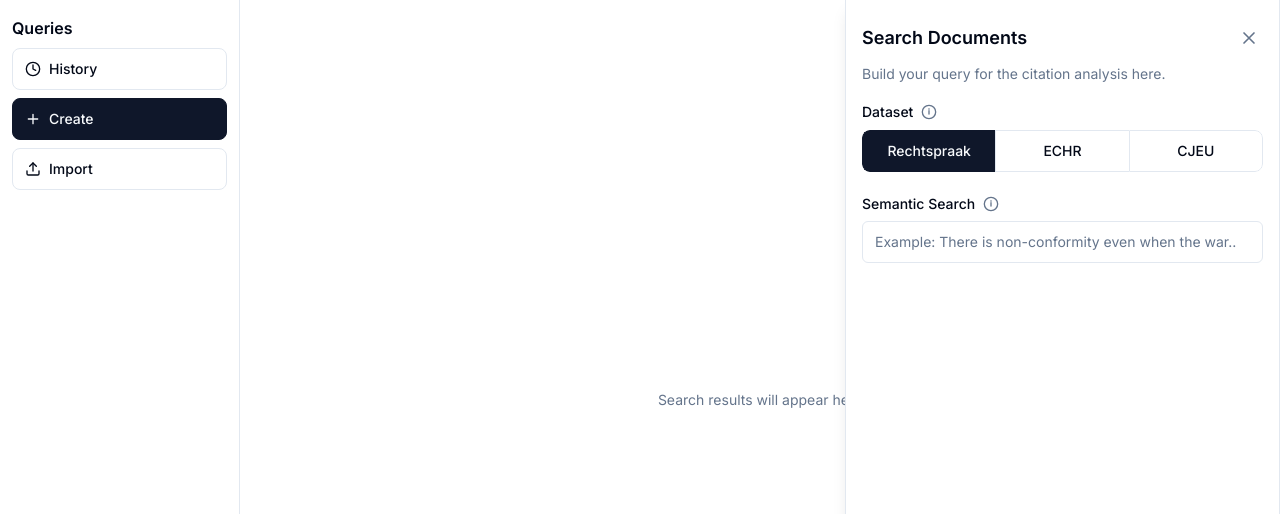
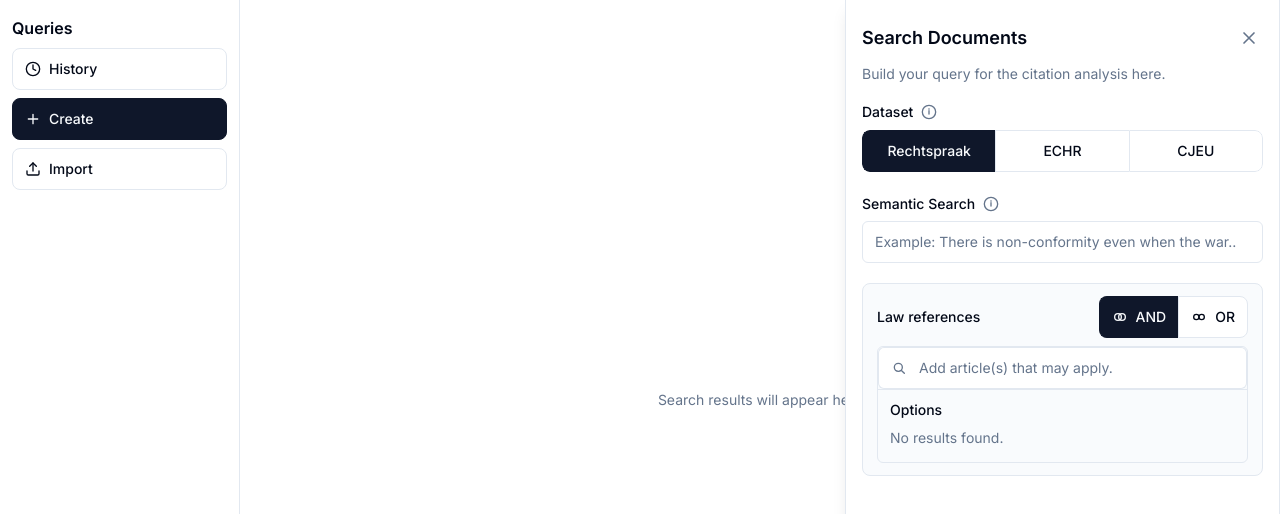
Before and after one commit to tessagerritse/biss-search, a Vue app: page / in a window 1280 px wide. Shown: the top 514 px of the page. Built offline with nearby package versions, Linux system fonts and the light colour scheme.

Commit message:
chore: add Law references section with AND/OR toggle and extract component

```diff
--- a/src/assets/IconClass.vue
+++ b/src/assets/IconClass.vue
@@ -1,7 +1,7 @@
 <script setup lang="ts">
 withDefaults(
   defineProps<{
-    name: 'clock' | 'plus' | 'upload' | 'close' | 'info'
+    name: 'clock' | 'plus' | 'upload' | 'close' | 'info' | 'search' | 'and' | 'or'
     iconClass?: string
   }>(),
   { iconClass: '' },
@@ -44,5 +44,20 @@ withDefaults(
       <path d="M12 10v5" stroke="currentColor" fill="none" />
       <circle cx="12" cy="7.5" r="1.25" fill="currentColor" stroke="none" />
     </template>
+    <!-- Search (magnifying glass) -->
+    <template v-else-if="name === 'search'">
+      <circle cx="11" cy="11" r="6" />
+      <path d="m16 16 4 4" />
+    </template>
+    <!-- AND: two circles overlapping (intersection) -->
+    <template v-else-if="name === 'and'">
+      <circle cx="9" cy="12" r="5" />
+      <circle cx="15" cy="12" r="5" />
+    </template>
+    <!-- OR: two circles side by side (union, no overlap) -->
+    <template v-else-if="name === 'or'">
+      <circle cx="8" cy="12" r="4" />
+      <circle cx="16" cy="12" r="4" />
+    </template>
   </svg>
 </template>
--- a/src/components/AppTextField.vue
+++ b/src/components/AppTextField.vue
@@ -24,7 +24,10 @@ const inputId = computed(() => props.id ?? `app-text-field-${uid}`)
 </script>
 
 <template>
-  <div class="app-text-field">
+  <div class="app-text-field" :class="{ 'app-text-field--with-leading': $slots.leading }">
+    <span v-if="$slots.leading" class="app-text-field__leading">
+      <slot name="leading" />
+    </span>
     <input
       :id="inputId"
       :value="modelValue"
@@ -41,6 +44,27 @@ const inputId = computed(() => props.id ?? `app-text-field-${uid}`)
 .app-text-field {
   display: flex;
   flex-direction: column;
+}
+
+.app-text-field--with-leading {
+  flex-direction: row;
+  align-items: stretch;
+}
+
+.app-text-field__leading {
+  display: flex;
+  align-items: center;
+  padding-left: 0.75rem;
+  color: hsl(var(--muted-foreground));
+  border: 1px solid hsl(var(--border));
+  border-right: none;
+  border-radius: calc(var(--radius) - 2px) 0 0 calc(var(--radius) - 2px);
+  background: hsl(var(--background));
+}
+
+.app-text-field--with-leading .app-text-field__input {
+  border-radius: 0 calc(var(--radius) - 2px) calc(var(--radius) - 2px) 0;
+  border-left: none;
 }
 
 .app-text-field__input {
--- /dev/null
+++ b/src/components/LawReferencesField.vue
@@ -0,0 +1,151 @@
+<script setup lang="ts">
+import IconClass from '@/assets/IconClass.vue'
+import AppButton from '@/components/AppButton.vue'
+import AppTextField from '@/components/AppTextField.vue'
+
+export type LawRefsOperator = 'and' | 'or'
+
+withDefaults(
+  defineProps<{
+    query: string
+    operator?: LawRefsOperator
+  }>(),
+  { operator: 'and' },
+)
+
+const emit = defineEmits<{
+  'update:query': [value: string]
+  'update:operator': [value: LawRefsOperator]
+}>()
+
+function setOperator(value: LawRefsOperator) {
+  emit('update:operator', value)
+}
+</script>
+
+<template>
+  <div class="law-refs-section" role="group" aria-labelledby="law-refs-heading">
+    <div class="form-section form-section--label-row">
+      <div class="form-label-row form-label-row--with-action">
+        <span id="law-refs-heading" class="form-label">Law references</span>
+        <div
+          class="law-refs-operator"
+          role="group"
+          aria-label="Logical operator for law references"
+        >
+          <AppButton
+            :appearance="operator === 'and' ? 'emphasized' : 'default'"
+            group-position="first"
+            @click="setOperator('and')"
+          >
+            <IconClass name="and" icon-class="operator-icon" />
+            <span>AND</span>
+          </AppButton>
+          <AppButton
+            :appearance="operator === 'or' ? 'emphasized' : 'default'"
+            group-position="last"
+            @click="setOperator('or')"
+          >
+            <IconClass name="or" icon-class="operator-icon" />
+            <span>OR</span>
+          </AppButton>
+        </div>
+      </div>
+      <div class="law-refs-input-group">
+        <AppTextField
+          :model-value="query"
+          type="text"
+          placeholder="Add article(s) that may apply."
+          @update:model-value="emit('update:query', $event)"
+        >
+          <template #leading>
+            <IconClass name="search" icon-class="law-refs-search-icon" />
+          </template>
+        </AppTextField>
+        <div class="law-refs-options">
+          <span class="law-refs-options-title">Options</span>
+          <p class="law-refs-options-empty">No results found.</p>
+        </div>
+      </div>
+    </div>
+  </div>
+</template>
+
+<style scoped>
+/* Wrapper so AND/OR is clearly scoped to this section only */
+.law-refs-section {
+  padding: 0.75rem 0.875rem;
+  border: 1px solid hsl(var(--border));
+  border-radius: var(--radius);
+  background: hsl(var(--accent) / 0.4);
+}
+
+.form-section--label-row .form-label-row--with-action {
+  display: flex;
+  align-items: center;
+  justify-content: space-between;
+  gap: 0.5rem;
+  flex-wrap: wrap;
+}
+
+.law-refs-operator {
+  display: inline-flex;
+}
+
+.law-refs-operator .operator-icon {
+  width: 1rem;
+  height: 1rem;
+}
+
+.law-refs-input-group {
+  margin-top: 0.5rem;
+  border: 1px solid hsl(var(--border));
+  border-radius: calc(var(--radius) - 2px);
+  overflow: hidden;
+  display: flex;
+  flex-direction: column;
+}
+
+.law-refs-input-group .app-text-field {
+  border: none;
+}
+
+.law-refs-input-group .app-text-field__input,
+.law-refs-input-group .app-text-field__leading {
+  border: none;
+  border-radius: 0;
+}
+
+.law-refs-input-group .app-text-field__input:focus {
+  box-shadow: none;
+}
+
+.law-refs-input-group:focus-within {
+  border-color: hsl(var(--ring));
+  box-shadow: 0 0 0 2px hsl(var(--ring) / 0.2);
+}
+
+.law-refs-search-icon {
+  width: 1rem;
+  height: 1rem;
+}
+
+.law-refs-options {
+  padding: 0.5rem 0.75rem 0.75rem;
+  border-top: 1px solid hsl(var(--border));
+}
+
+.law-refs-options-title {
+  font-size: 0.875rem;
+  font-weight: 500;
+  color: hsl(var(--foreground));
+  display: block;
+  margin-bottom: 0.25rem;
+}
+
+.law-refs-options-empty {
+  font-size: 0.875rem;
+  color: hsl(var(--muted-foreground));
+  margin: 0;
+}
+</style>
--- a/src/views/SearchView.vue
+++ b/src/views/SearchView.vue
@@ -5,12 +5,16 @@ import AppButton from '@/components/AppButton.vue'
 import DatasetTabs from '@/components/DatasetTabs.vue'
 import AppTextField from '@/components/AppTextField.vue'
 import FormLabelWithInfo from '@/components/FormLabelWithInfo.vue'
+import LawReferencesField from '@/components/LawReferencesField.vue'
 import type { DatasetId } from '@/components/DatasetTabs.vue'
+import type { LawRefsOperator } from '@/components/LawReferencesField.vue'
 import { fieldInfo } from '@/copy/fieldInfo'
 
 const isSearchPanelOpen = ref(true)
 const dataset = ref<DatasetId>('rechtspraak')
 const semanticQuery = ref('')
+const lawRefsOperator = ref<LawRefsOperator>('and')
+const lawRefsQuery = ref('')
 </script>
 
 <template>
@@ -68,6 +72,10 @@ const semanticQuery = ref('')
             placeholder="Example: There is non-conformity even when the war…"
           />
         </div>
+        <LawReferencesField
+          v-model:query="lawRefsQuery"
+          v-model:operator="lawRefsOperator"
+        />
       </section>
     </aside>
   </div>
```
